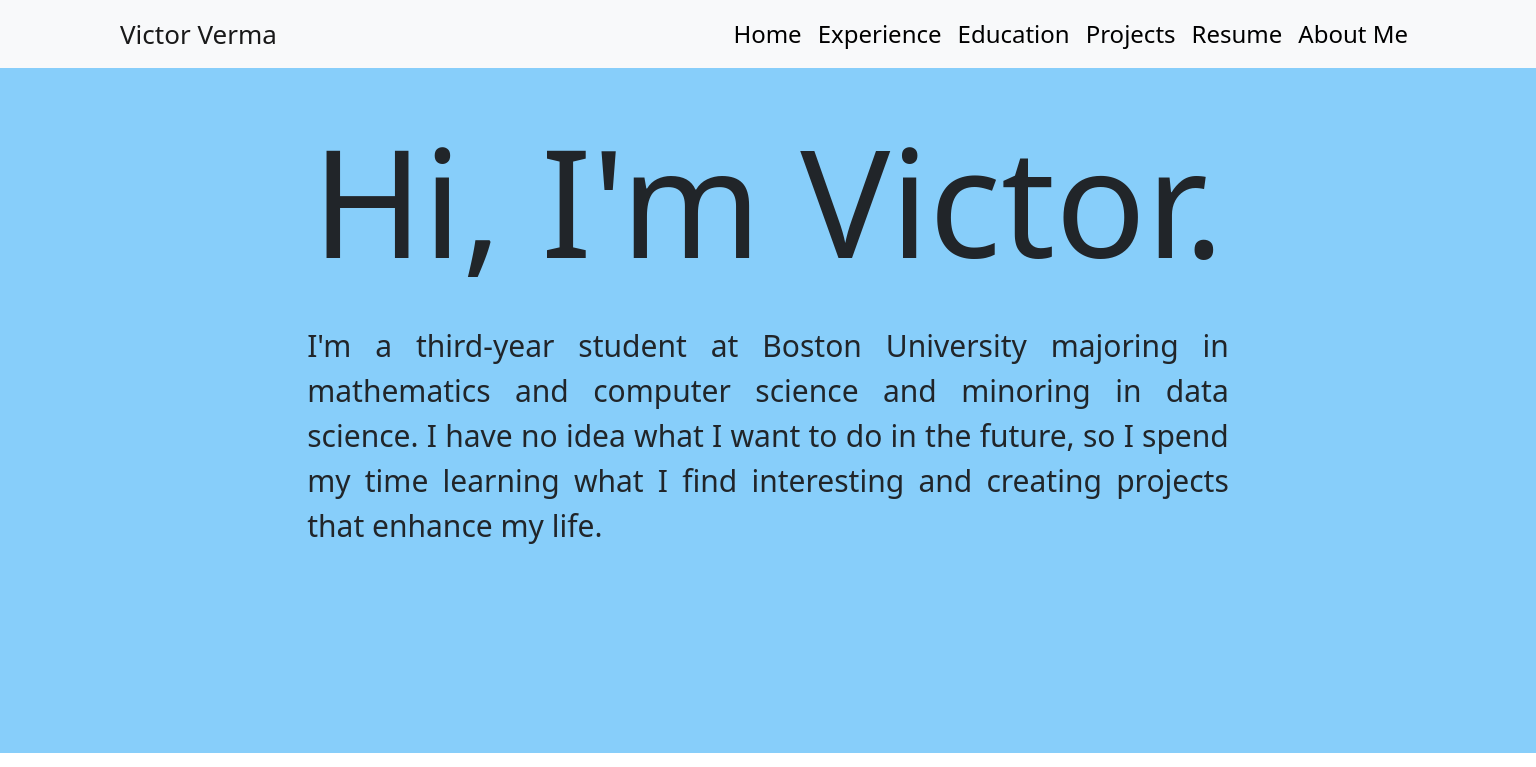
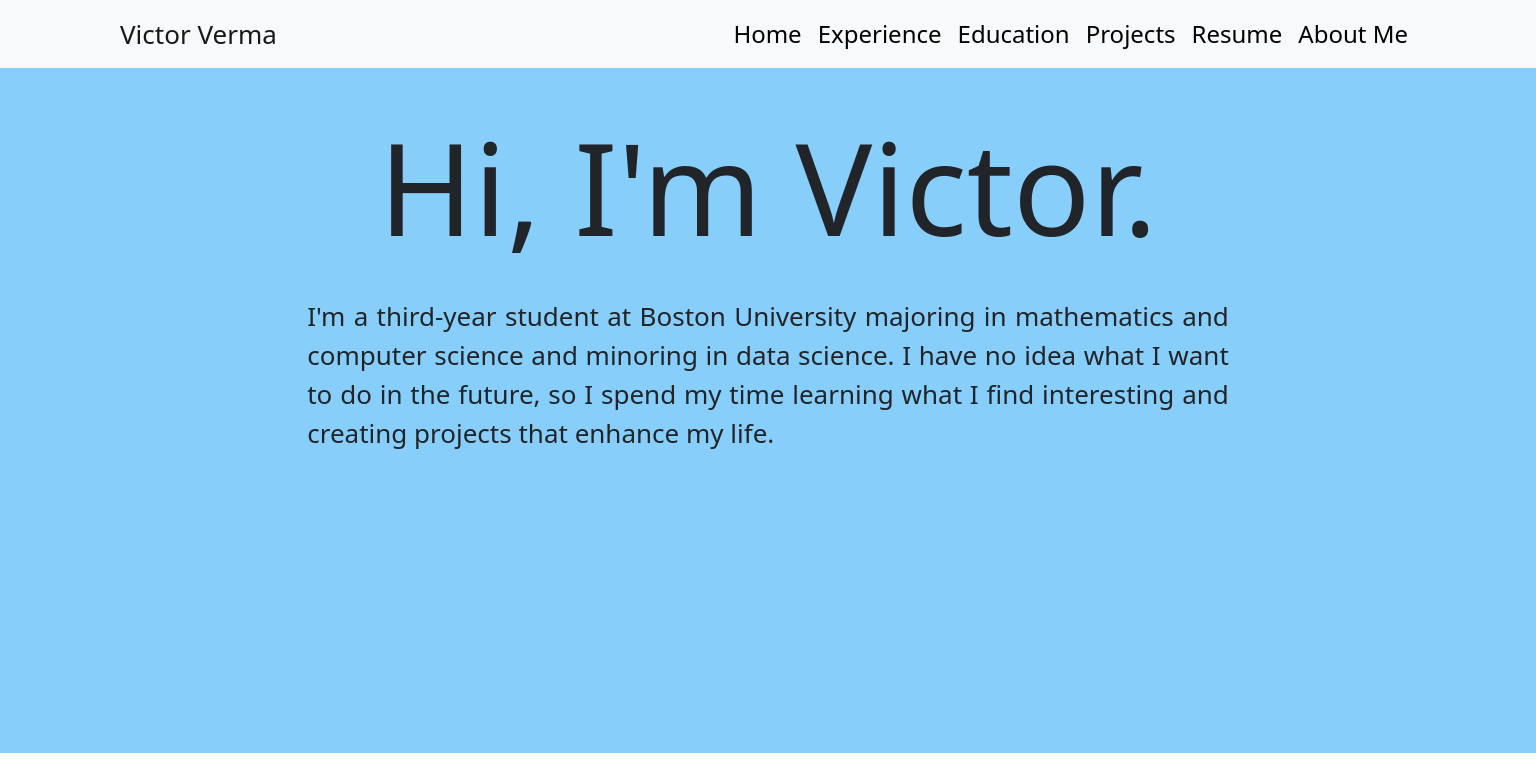
Before and after one commit to victorverma3/Portfolio, a React (Vite) app in the folder frontend/: page / in a window 1536 px wide. Shown: the top 767 px of the page. Built offline with nearby package versions, Linux system fonts and the light colour scheme.

Commit message:
updating some component sizing

```diff
--- a/frontend/src/App.css
+++ b/frontend/src/App.css
@@ -11,7 +11,7 @@
 
 @media screen and (max-width: 499px) { }
 
-@media screen and (min-width: 1440px) {
+@media screen and (min-width: 1441px) {
   .page-subtitle {
     font-size: 3.125rem;
   }
--- a/frontend/src/components/AboutCards/AboutCards.css
+++ b/frontend/src/components/AboutCards/AboutCards.css
@@ -38,7 +38,7 @@
     }
 }
 
-@media only screen and (min-width: 1440px) {
+@media only screen and (min-width: 1441px) {
     .aboutCards {
         width: 24rem;
         font-size: 1.375rem;
--- a/frontend/src/components/Header/Header.css
+++ b/frontend/src/components/Header/Header.css
@@ -18,7 +18,7 @@
    color: lightskyblue;
 }
 
-@media only screen and (min-width: 1440px) {
+@media only screen and (min-width: 1441px) {
    .nav-brand {
       font-size: 1.625rem;
    }
--- a/frontend/src/components/ProjectCards/ProjectCards.css
+++ b/frontend/src/components/ProjectCards/ProjectCards.css
@@ -65,7 +65,7 @@
     }
 }
 
-@media only screen and (min-width: 1440px) {
+@media only screen and (min-width: 1441px) {
     .projectCard-button {
         font-size: 1.25rem;
     }
--- a/frontend/src/components/footer/Footer.css
+++ b/frontend/src/components/footer/Footer.css
@@ -28,7 +28,7 @@
    }
 }
 
-@media only screen and (min-width: 1440px) {
+@media only screen and (min-width: 1441px) {
    .footer-item {
       font-size: 1.125rem;
    }
--- a/frontend/src/pages/experience/Experience.css
+++ b/frontend/src/pages/experience/Experience.css
@@ -40,7 +40,7 @@
 
 @media screen and (max-width: 499) { }
 
-@media screen and (min-width: 1440px) {
+@media screen and (min-width: 1441px) {
     .skills {
         font-size: 1.125rem;
     }
--- a/frontend/src/pages/home/Home.css
+++ b/frontend/src/pages/home/Home.css
@@ -33,12 +33,12 @@
     }
 }
 
-@media screen and (min-width: 1440px) {
+@media screen and (min-width: 1441px) {
     .home-lead {
-        font-size: 1.875rem;
+        font-size: 1.625rem;
     }
 
     .home-title {
-        font-size: 9.375rem;
+        font-size: 8rem;
     }
 }
```
